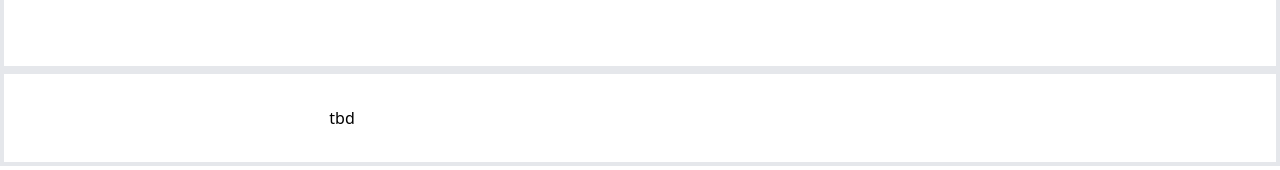
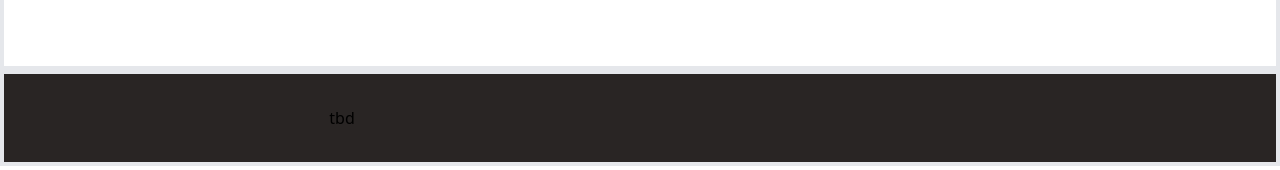
Before and after one commit to edgar-arturo-arrizon/portfolio-nextjs, a Next.js app: page / in a window 1280 px wide. Shown: the part 1710-1880 px from the top of the page. Built offline with nearby package versions, Linux system fonts and the light colour scheme.

Commit message:
finished about me section

```diff
--- a/pages/work.js
+++ b/pages/work.js
@@ -1,6 +1,6 @@
 const Work = () => {
   return (
-    <section className="bg-grey border-4 min-w-screen px-10 py-8  text-center sm:grid sm:grid-cols-2">
+    <section className=" bg-stone-800 border-4 min-w-screen px-10 py-8  text-center sm:grid sm:grid-cols-2">
       tbd
     </section>
   )
--- a/tailwind.config.js
+++ b/tailwind.config.js
@@ -4,7 +4,11 @@ module.exports = {
     "./components/**/*.{js,ts,jsx,tsx}",
   ],
   theme: {
-    extend: {},
+    extend: {
+      backgroundImage: theme => ({
+        'services': "url('../public/services-bg.jpg')",
+       })
+    },
   },
   plugins: [],
 }
```
Also changed, not shown: public/services-bg.jpg (added).
